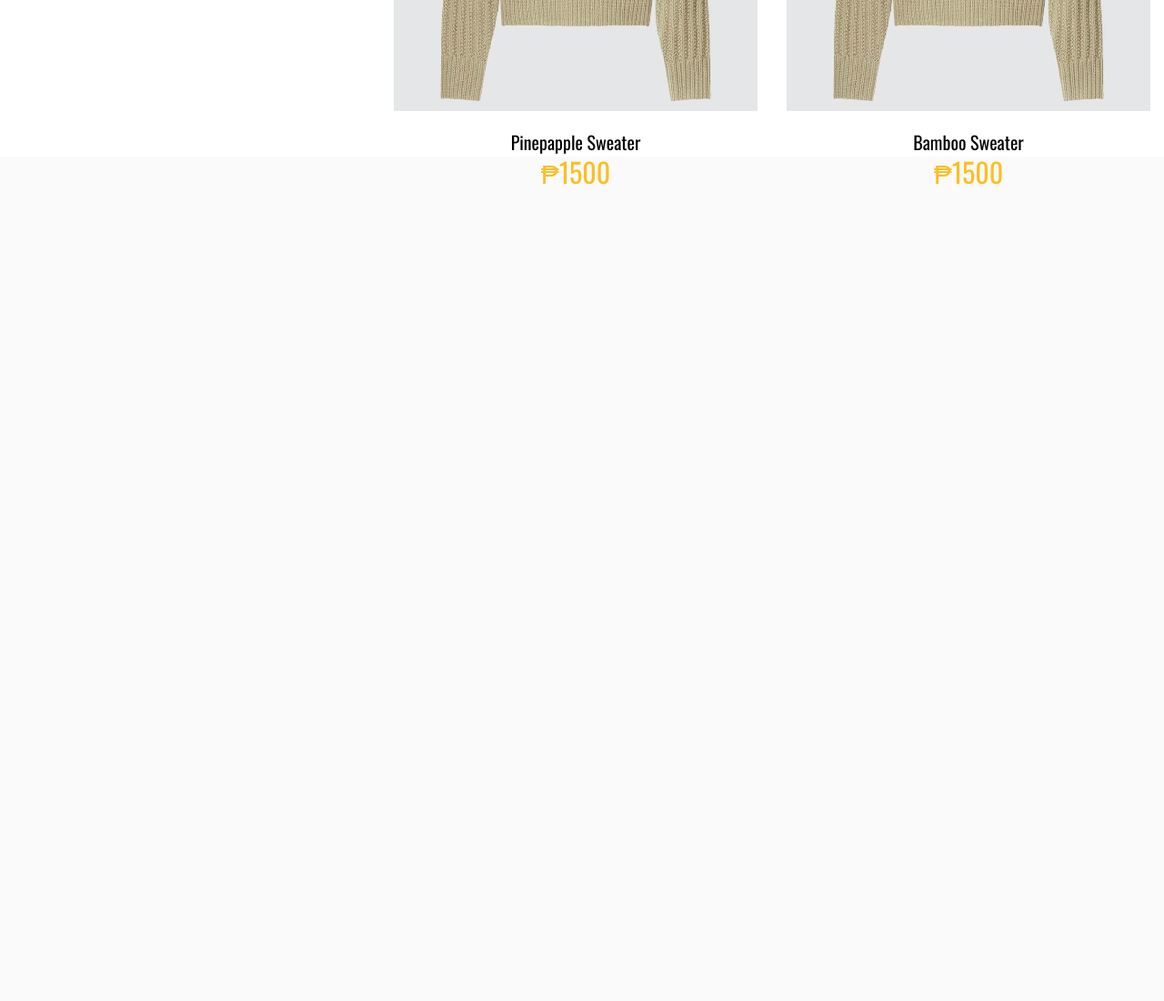
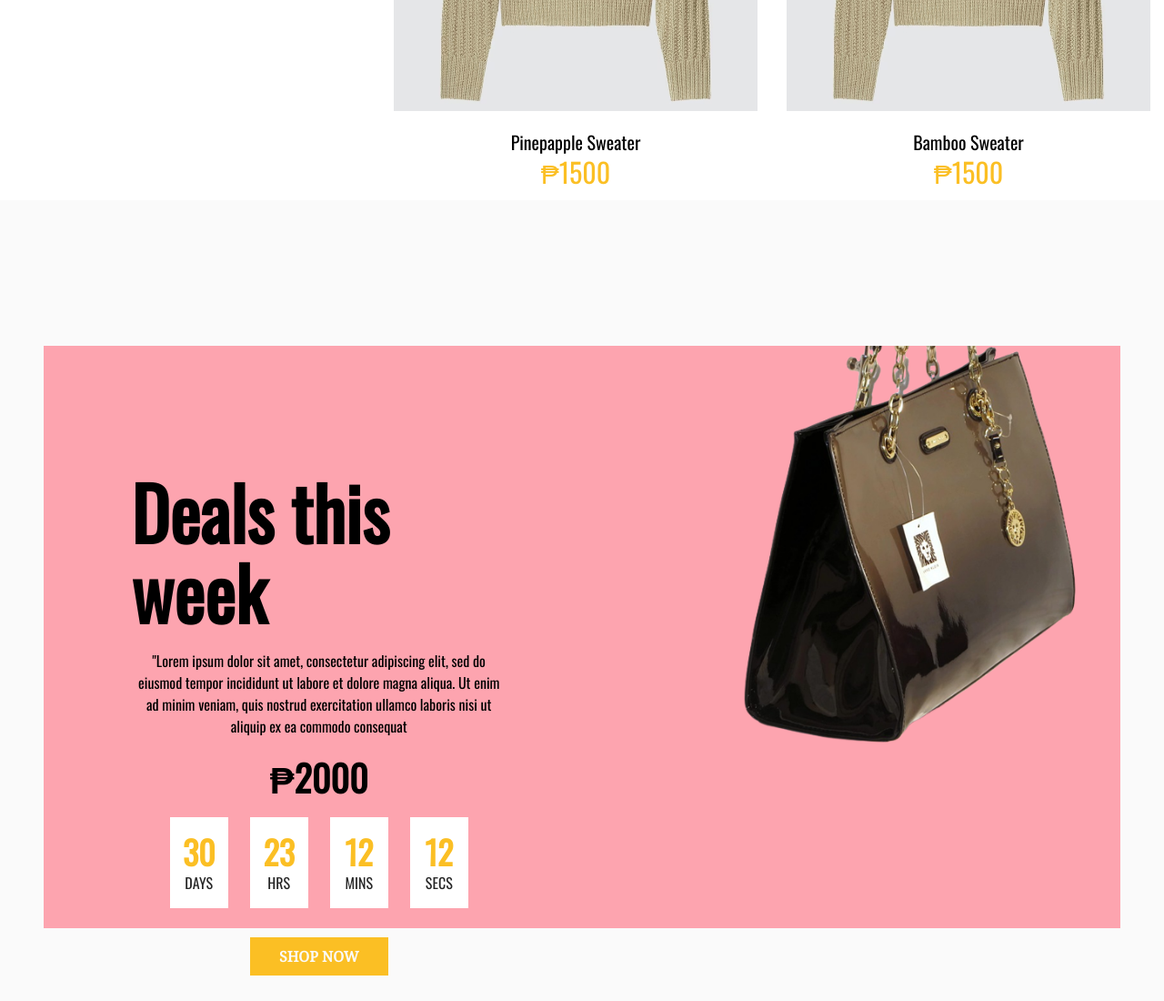
Before and after one commit to lquinto13/Website, a website built with Vite: page index.html in a window 1280 px wide. Shown: the part 1642-2742 px from the top of the page at 91% size. Before the commit the page ends 1862 px from the top, so only its background shows below. Built offline with nearby package versions, Linux system fonts and the light colour scheme; a web font is replaced by a local one.

Commit message:
Added deals of the week content

```diff
--- a/index.html
+++ b/index.html
@@ -255,6 +255,65 @@
       </div>
     </section>
 
+    <section class="deals">
+      <div class="deals__container">
+        <div class="deals__titlecontainer">
+          <div class="deals__title">
+            <h1 class="deals__titlemsg">Deals this week</h1>
+          </div>
+          <div class="deals__subtitle">
+            "Lorem ipsum dolor sit amet, consectetur adipiscing elit, sed do eiusmod tempor incididunt ut labore et dolore magna aliqua. Ut enim ad minim veniam, quis nostrud exercitation ullamco laboris nisi ut aliquip ex ea commodo consequat
+          </div>
+          <div class="deals__price">
+            ₱2000
+          </div>
+          <div class="deals__timercontainer">
+            <div class="deals__timer">
+              <div class="deals__time">
+                30
+              </div>
+              <div class="deals__timetitle">
+                DAYS
+              </div>
+            </div>
+            <div class="deals__timer">
+              <div class="deals__time">
+                23
+              </div>
+              <div class="deals__timetitle">
+                HRS
+              </div>
+            </div>
+            <div class="deals__timer">
+              <div class="deals__time">
+                12
+              </div>
+              <div class="deals__timetitle">
+                MINS
+              </div>
+            </div>
+            <div class="deals__timer">
+              <div class="deals__time">
+                12
+              </div>
+              <div class="deals__timetitle">
+                SECS
+              </div>
+            </div>
+
+          </div>
+          <div>
+            <button class="btn">SHOP NOW</button>
+          </div>
+        </div>
+
+        <div class="deals__imgcontainer">
+          <img src="handbag.png">
+        </div>
+      </div>
+
+    </section>
+
 
     <script type="module" src="./src/main.js"></script>
   </body>
--- a/src/main.js
+++ b/src/main.js
@@ -6,4 +6,6 @@ import '../styles/components/nav.css'
 import '../styles/components/main.css'
 import '../styles/components/content.css'
 import '../styles/components/women.css'
+import '../styles/components/deals.css'
+
 import '../styles/utils.css'
--- /dev/null
+++ b/styles/components/deals.css
@@ -0,0 +1,84 @@
+.deals{
+    height: 100%;
+    width: 100%;
+    padding-top:10rem ;
+    padding-bottom:5rem ;
+}
+
+.deals__container{
+    display: grid;
+    height: 40rem;
+    grid-template-rows: 1fr 1fr  1fr 1fr 1fr ;
+    grid-template-columns: 1fr 1fr 1fr 0.5fr 1fr 1fr 1fr;
+    background-color: var(--clr-rose300);
+    margin-left: 3rem;
+    margin-right: 3rem;
+    gap:3rem
+
+}
+
+.deals__imgcontainer{
+    grid-row: 1/-1;
+    grid-column: 5/-1;
+    margin-left: 5rem;
+
+}
+.deals__titlecontainer{
+    margin-left: 6rem;
+    display: flex;
+    flex-direction: column;
+    align-items: center;
+    grid-row: 2/5;
+    grid-column: 1/4;
+}
+
+.deals__subtitle{
+    padding-top: 20px;
+    padding-bottom: 20px;
+    text-align: center;
+}
+
+.deals__titlemsg{
+    font-size: 5rem;
+}
+
+.deals__price{
+
+    font-weight: 800;
+    padding-bottom: 20px;
+    font-size: 2.5rem;
+
+}
+
+.deals__timercontainer{
+    display: flex;
+    gap: 1.5rem;
+    height: 10rem;
+    padding-bottom: 2rem;
+}
+
+.deals__timer{
+    display: flex;
+    flex-direction: column;
+    justify-content: center;
+    align-items: center;
+    color: var(--clr-amber);
+    background-color: white;
+    font-size: 1rem;
+    width: 4rem;
+    padding: 1rem;
+    margin:none;
+}
+
+.deals__time{
+    font-weight: 800;
+    font-size: var(--size-4xl);
+    margin:none;
+}
+
+.deals__timetitle{
+    color: var(--clr-neutral800);
+    font-weight: 100;
+    margin:none;
+
+}
--- a/styles/components/women.css
+++ b/styles/components/women.css
@@ -2,9 +2,8 @@
     background-color: white;
     height: 100%;
     width: 100%;
-    margin-top:3rem ;
-    margin-bottom:3rem ;
-    margin-bottom:3rem ;
+    padding-top:3rem ;
+    padding-bottom:3rem ;
 }
 .women__container{
     height: 35rem;
@@ -19,7 +18,6 @@
     display: grid;
     grid-row: 1;
     grid-column: 1/3;
-    border: 1px solid black;
 }
 
 
```
Also changed, not shown: public/handbag.png (added).
